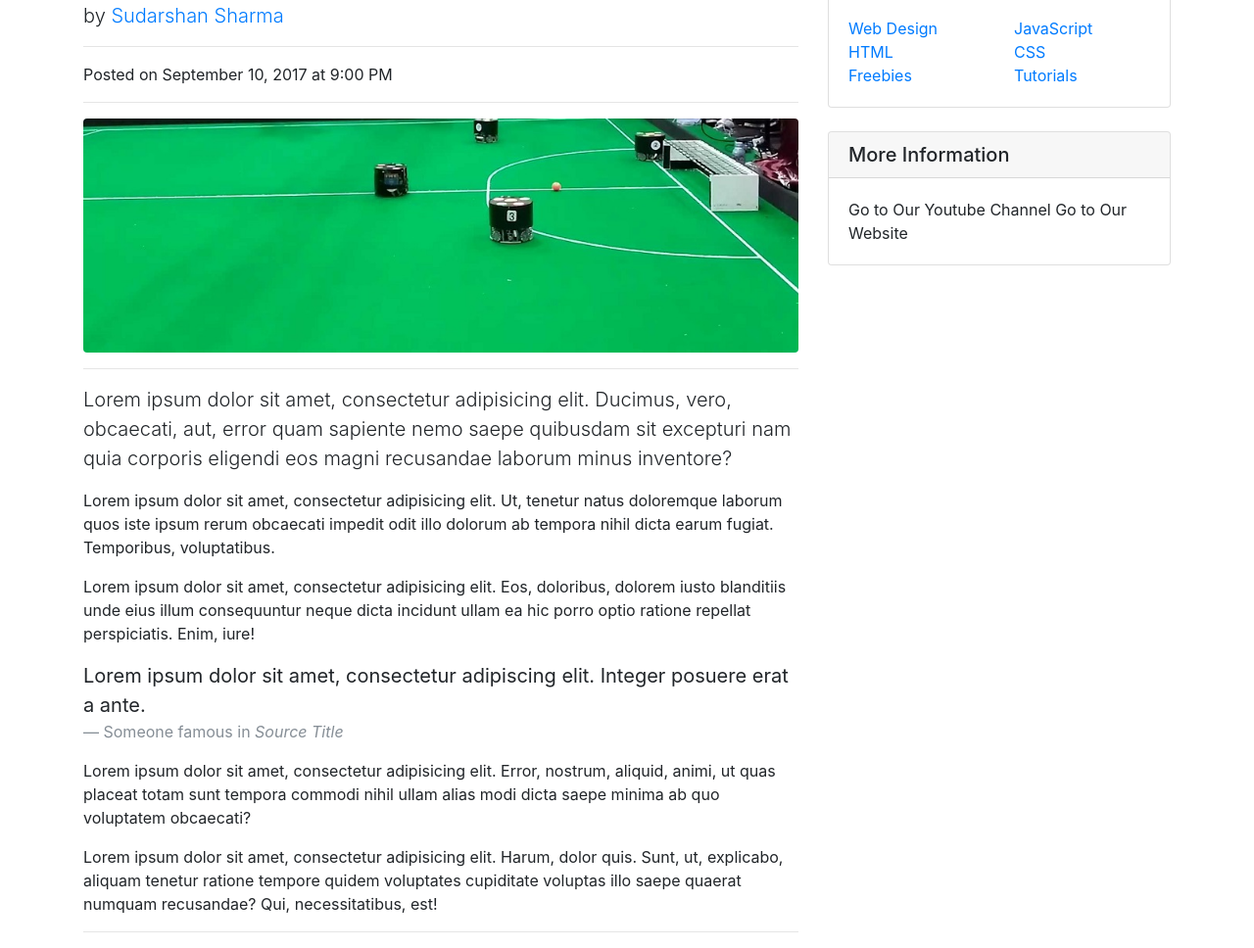
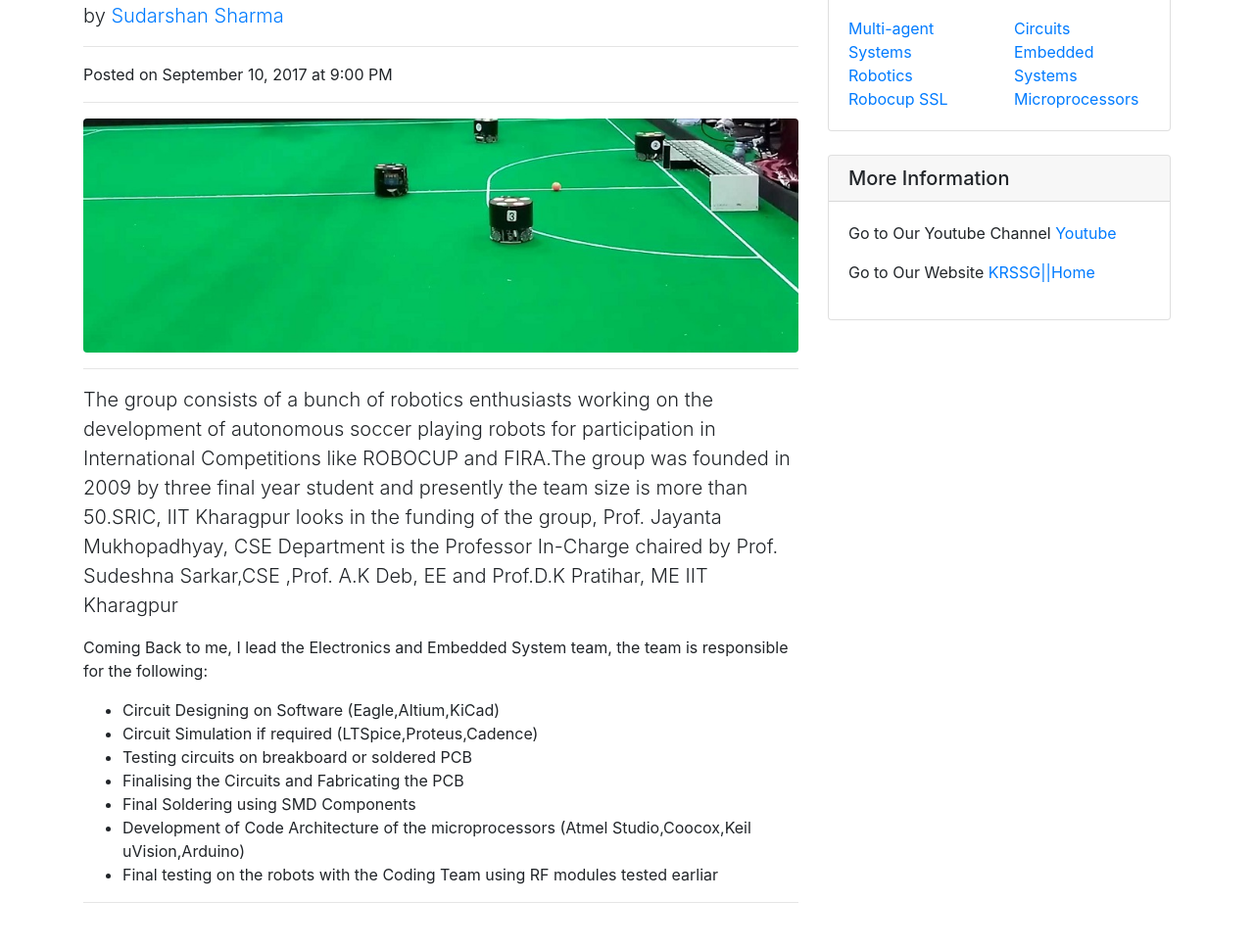
Before and after one commit to SudzSharma/Blog, a website: page krssg.html in a window 1280 px wide. Shown: the part 131-1099 px from the top of the page at 98% size. After the commit the page ends 1069 px from the top, so only its background shows below. Drawn offline with Linux system fonts and the light colour scheme; a script that the page names is missing.

Commit message:
KRSSG Modified 1

```diff
--- a/krssg.html
+++ b/krssg.html
@@ -50,13 +50,22 @@
           <hr>
 
           <!-- Post Content -->
-          <p class="lead">Lorem ipsum dolor sit amet, consectetur adipisicing elit. Ducimus, vero, obcaecati, aut, error quam sapiente nemo saepe quibusdam sit excepturi nam quia corporis eligendi eos magni recusandae laborum minus inventore?</p>
+          <p class="lead">The group consists of a bunch of robotics enthusiasts working on the development of autonomous soccer playing robots for participation in International Competitions like ROBOCUP and FIRA.The group was founded in 2009 by three final year student and presently the team size is more than 50.SRIC, IIT Kharagpur looks in the funding of the group, Prof. Jayanta Mukhopadhyay, CSE Department is the Professor In-Charge chaired by Prof. Sudeshna Sarkar,CSE ,Prof. A.K Deb, EE and Prof.D.K Pratihar, ME IIT Kharagpur</p>
 
-          <p>Lorem ipsum dolor sit amet, consectetur adipisicing elit. Ut, tenetur natus doloremque laborum quos iste ipsum rerum obcaecati impedit odit illo dolorum ab tempora nihil dicta earum fugiat. Temporibus, voluptatibus.</p>
+          <p>Coming Back to me, I lead the Electronics and Embedded System team, the team is responsible for the following:</p>
+           <ul class="list-styled mb-0">
+           <li>Circuit Designing on Software (Eagle,Altium,KiCad) </li>
+           <li>Circuit Simulation if required (LTSpice,Proteus,Cadence)</li>
+           <li>Testing circuits on breakboard or soldered PCB</li>
+           <li>Finalising the Circuits and Fabricating the PCB</li>
+           <li>Final Soldering using SMD Components</li>
+           <li>Development of Code Architecture of the microprocessors (Atmel Studio,Coocox,Keil uVision,Arduino)</li>
+           <li>Final testing on the robots with the Coding Team using RF modules tested earliar</li>
+           </ul>
 
-          <p>Lorem ipsum dolor sit amet, consectetur adipisicing elit. Eos, doloribus, dolorem iusto blanditiis unde eius illum consequuntur neque dicta incidunt ullam ea hic porro optio ratione repellat perspiciatis. Enim, iure!</p>
+          <p></p>
 
-          <blockquote class="blockquote">
+          <!--blockquote class="blockquote">
             <p class="mb-0">Lorem ipsum dolor sit amet, consectetur adipiscing elit. Integer posuere erat a ante.</p>
             <footer class="blockquote-footer">Someone famous in
               <cite title="Source Title">Source Title</cite>
@@ -66,59 +75,9 @@
           <p>Lorem ipsum dolor sit amet, consectetur adipisicing elit. Error, nostrum, aliquid, animi, ut quas placeat totam sunt tempora commodi nihil ullam alias modi dicta saepe minima ab quo voluptatem obcaecati?</p>
 
           <p>Lorem ipsum dolor sit amet, consectetur adipisicing elit. Harum, dolor quis. Sunt, ut, explicabo, aliquam tenetur ratione tempore quidem voluptates cupiditate voluptas illo saepe quaerat numquam recusandae? Qui, necessitatibus, est!</p>
+          -->
+          <hr>
 
-          <hr>
-<!--
-          <!Comments Form >
-          <div class="card my-4">
-            <h5 class="card-header">Leave a Comment:</h5>
-            <div class="card-body">
-              <form>
-                <div class="form-group">
-                  <textarea class="form-control" rows="3"></textarea>
-                </div>
-                <button type="submit" class="btn btn-primary">Submit</button>
-              </form>
-            </div>
-          </div>
- -->
-<!--
-          <div class="media mb-4">
-            <img class="d-flex mr-3 rounded-circle" src="http://placehold.it/50x50" alt="">
-            <div class="media-body">
-              <h5 class="mt-0">Commenter Name</h5>
-              Cras sit amet nibh libero, in gravida nulla. Nulla vel metus scelerisque ante sollicitudin. Cras purus odio, vestibulum in vulputate at, tempus viverra turpis. Fusce condimentum nunc ac nisi vulputate fringilla. Donec lacinia congue felis in faucibus.
-            </div>
-          </div>
- -->
-          <!-- Comment with nested comments >
-          <div class="media mb-4">
-            <img class="d-flex mr-3 rounded-circle" src="http://placehold.it/50x50" alt="">
-            <div class="media-body">
-              <h5 class="mt-0">Commenter Name</h5>
-              Cras sit amet nibh libero, in gravida nulla. Nulla vel metus scelerisque ante sollicitudin. Cras purus odio, vestibulum in vulputate at, tempus viverra turpis. Fusce condimentum nunc ac nisi vulputate fringilla. Donec lacinia congue felis in faucibus.
-
-              <div class="media mt-4">
-                <img class="d-flex mr-3 rounded-circle" src="http://placehold.it/50x50" alt="">
-                <div class="media-body">
-                  <h5 class="mt-0">Commenter Name</h5>
-                  Cras sit amet nibh libero, in gravida nulla. Nulla vel metus scelerisque ante sollicitudin. Cras purus odio, vestibulum in vulputate at, tempus viverra turpis. Fusce condimentum nunc ac nisi vulputate fringilla. Donec lacinia congue felis in faucibus.
-                </div>
-              </div>
-
-              <div class="media mt-4">
-                <img class="d-flex mr-3 rounded-circle" src="http://placehold.it/50x50" alt="">
-                <div class="media-body">
-                  <h5 class="mt-0">Commenter Name</h5>
-                  Cras sit amet nibh libero, in gravida nulla. Nulla vel metus scelerisque ante sollicitudin. Cras purus odio, vestibulum in vulputate at, tempus viverra turpis. Fusce condimentum nunc ac nisi vulputate fringilla. Donec lacinia congue felis in faucibus.
-                </div>
-              </div>
-
-            </div>
-          </div>
-
-        </div>
- -->
 
          <div id="disqus_thread"></div>
         <script>
@@ -155,26 +114,26 @@
                 <div class="col-lg-6">
                   <ul class="list-unstyled mb-0">
                     <li>
-                      <a href="#">Web Design</a>
+                      <a href="#">Multi-agent Systems</a>
                     </li>
                     <li>
-                      <a href="#">HTML</a>
+                      <a href="#">Robotics</a>
                     </li>
                     <li>
-                      <a href="#">Freebies</a>
+                      <a href="#">Robocup SSL</a>
                     </li>
                   </ul>
                 </div>
                 <div class="col-lg-6">
                   <ul class="list-unstyled mb-0">
                     <li>
-                      <a href="#">JavaScript</a>
+                      <a href="#">Circuits</a>
                     </li>
                     <li>
-                      <a href="#">CSS</a>
+                      <a href="#">Embedded Systems</a>
                     </li>
                     <li>
-                      <a href="#">Tutorials</a>
+                      <a href="#">Microprocessors</a>
                     </li>
                   </ul>
                 </div>
@@ -186,8 +145,13 @@
           <div class="card my-4">
             <h5 class="card-header">More Information</h5>
             <div class="card-body">
-              Go to Our Youtube Channel
+              <p>Go to Our Youtube Channel
+                  <a href="https://www.youtube.com/channel/UCOskW4doOnru_nzw7Ws_JGw" target="new">Youtube</a>
+                </p>
+                <p>
               Go to Our Website
+              <a href="https://krssg.in" target="new">KRSSG||Home</a>
+              </p>
             </div>
           </div>
 
```
